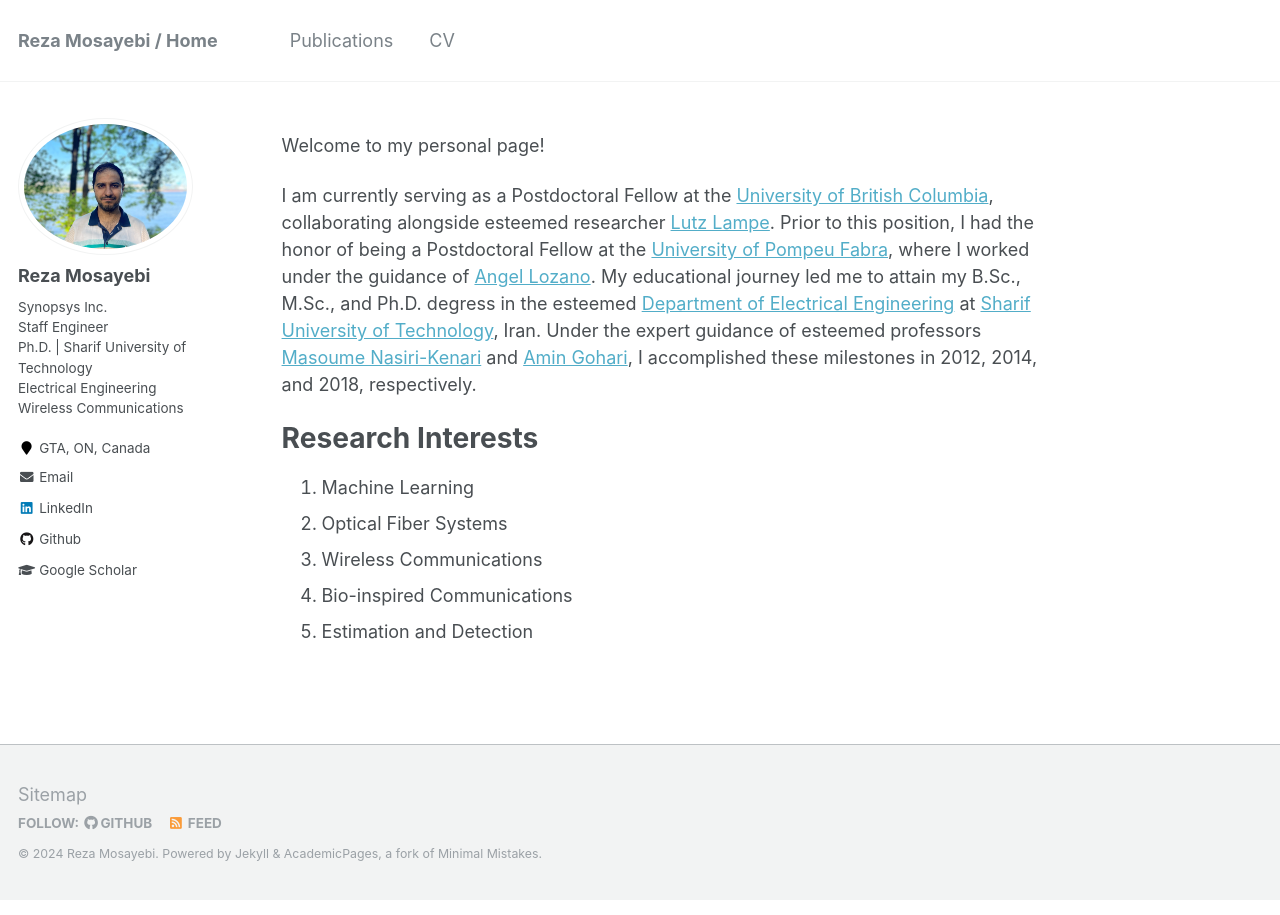
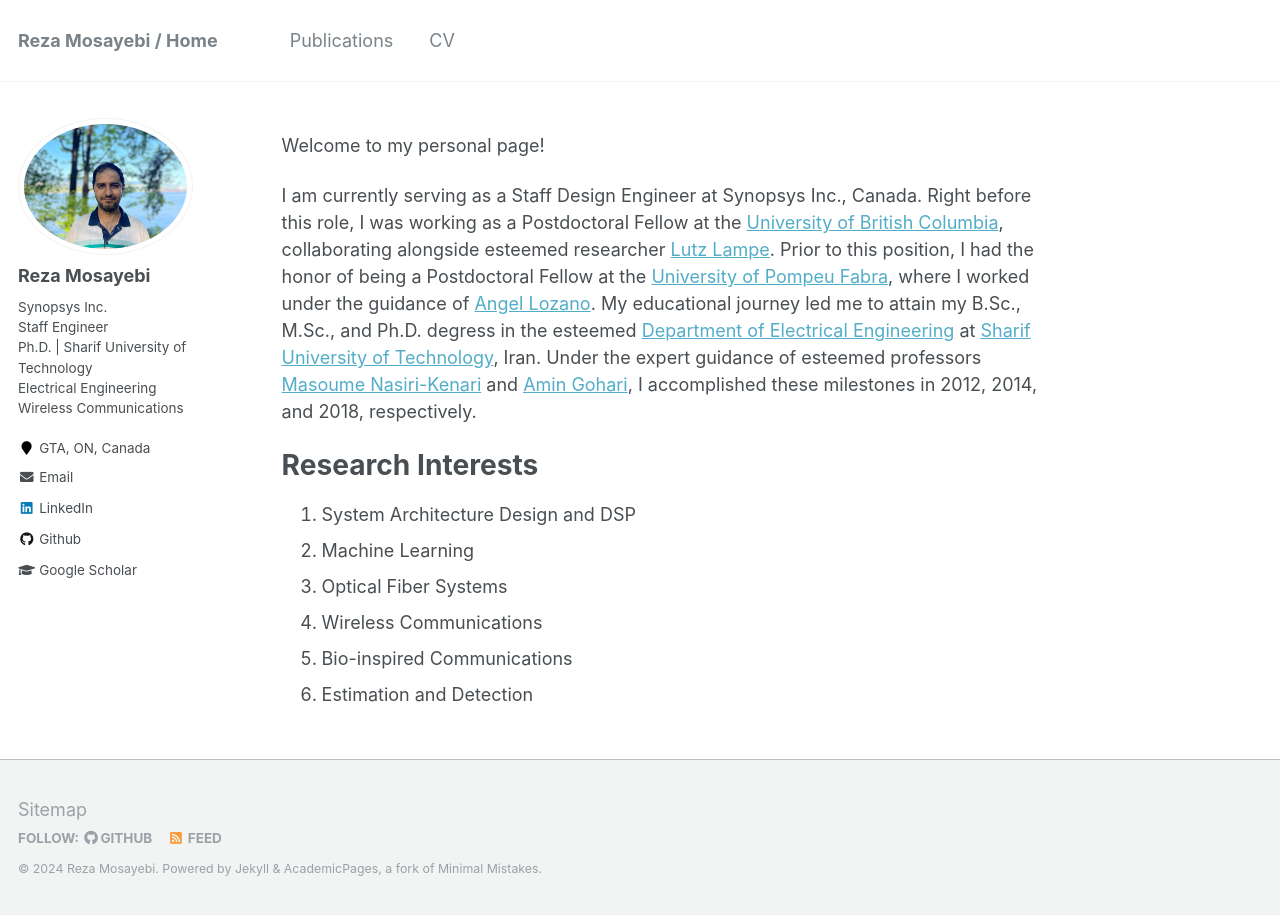
Before and after one commit to rmosayebi/rmosayebi.github.io, a Jekyll site: the page built from _pages/about.md, in a window 1280 px wide. Built offline with Jekyll 4.4.1, drawn with Linux system fonts in a browser that asks for light colours.

Commit message:
changed role2

```diff
--- a/_pages/about.md
+++ b/_pages/about.md
@@ -9,11 +9,12 @@ redirect_from:
 ---
 Welcome to my personal page!
 
-I am currently serving as a Postdoctoral Fellow at the [University of British Columbia](https://www.ubc.ca/), collaborating alongside esteemed researcher [Lutz Lampe](https://people.ece.ubc.ca/lampe/). Prior to this position, I had the honor of being a Postdoctoral Fellow at the [University of Pompeu Fabra](https://www.upf.edu/en/), where I worked under the guidance of [Angel Lozano](https://www.upf.edu/web/angel-lozano). My educational journey led me to attain my B.Sc., M.Sc., and Ph.D. degress in the esteemed [Department of Electrical Engineering](https://www.ee.sharif.edu/en/) at [Sharif University of Technology](https://www.ee.sharif.edu/en/), Iran. Under the expert guidance of esteemed professors [Masoume Nasiri-Kenari](http://ee.sharif.ir/~mnasiri/) and [Amin Gohari](https://www.ie.cuhk.edu.hk/people/gohari.shtml), I accomplished these milestones in 2012, 2014, and 2018, respectively.
+I am currently serving as a Staff Design Engineer at Synopsys Inc., Canada. Right before this role, I was working as a Postdoctoral Fellow at the [University of British Columbia](https://www.ubc.ca/), collaborating alongside esteemed researcher [Lutz Lampe](https://people.ece.ubc.ca/lampe/). Prior to this position, I had the honor of being a Postdoctoral Fellow at the [University of Pompeu Fabra](https://www.upf.edu/en/), where I worked under the guidance of [Angel Lozano](https://www.upf.edu/web/angel-lozano). My educational journey led me to attain my B.Sc., M.Sc., and Ph.D. degress in the esteemed [Department of Electrical Engineering](https://www.ee.sharif.edu/en/) at [Sharif University of Technology](https://www.ee.sharif.edu/en/), Iran. Under the expert guidance of esteemed professors [Masoume Nasiri-Kenari](http://ee.sharif.ir/~mnasiri/) and [Amin Gohari](https://www.ie.cuhk.edu.hk/people/gohari.shtml), I accomplished these milestones in 2012, 2014, and 2018, respectively.
 
 
 Research Interests
 ======
+1. System Architecture Design and DSP
 1. Machine Learning
 2. Optical Fiber Systems
 3. Wireless Communications
```
Also changed, not shown: 1 other file.
